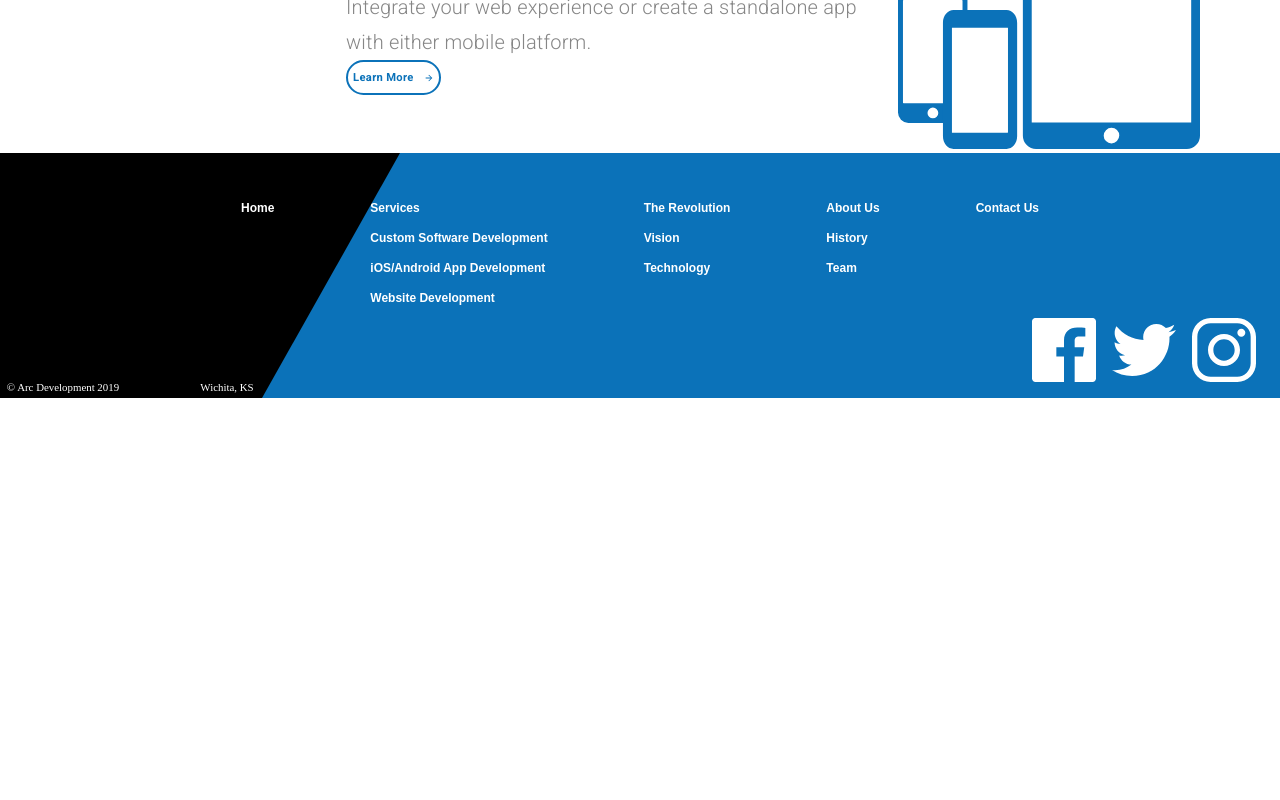
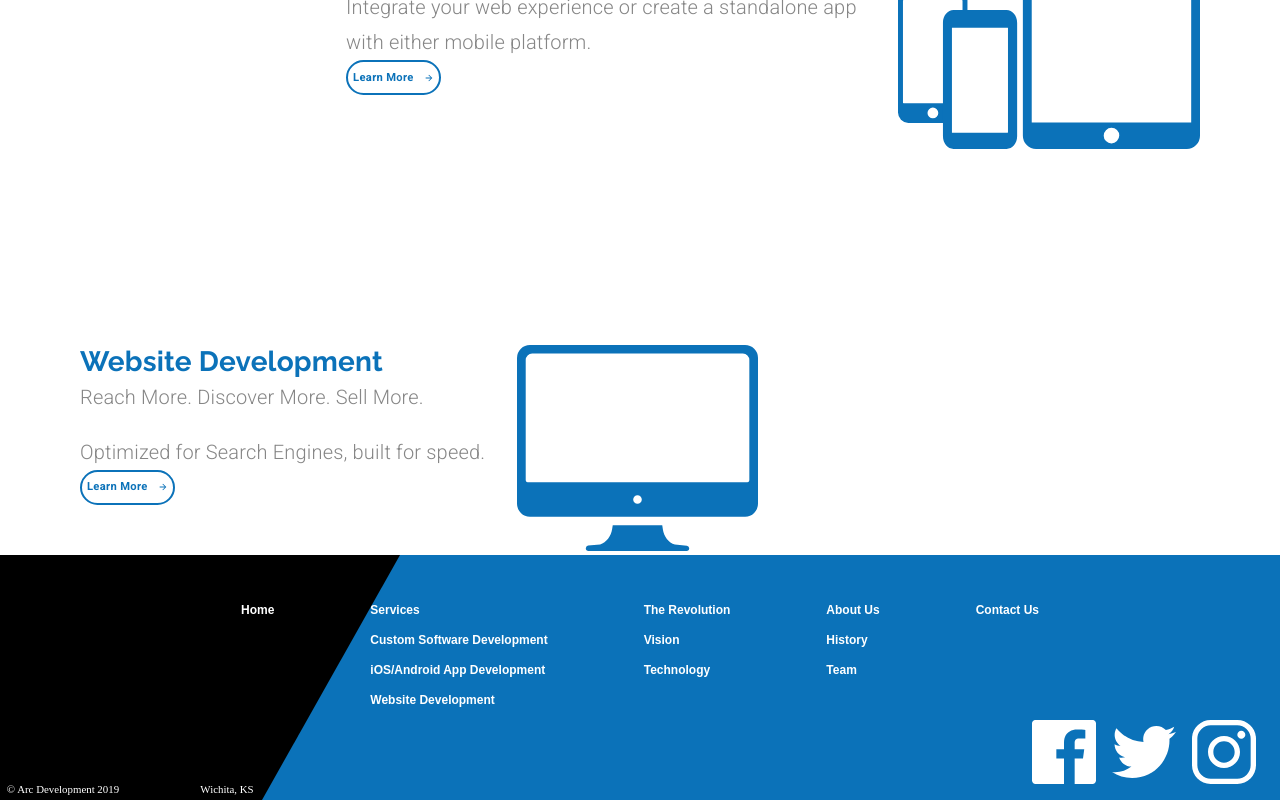
Before and after one commit to webkidt/arc-development, a React (Create React App) app: page / in a window 1280 px wide. Shown: the part 1297-2097 px from the top of the page. Before the commit the page ends 1695 px from the top, so only its background shows below. Built offline with nearby package versions, Linux system fonts and the light colour scheme; a web font is replaced by a local one.

Commit message:
Landing Page - Website Development Block

```diff
--- a/src/components/LandingPage.js
+++ b/src/components/LandingPage.js
@@ -12,6 +12,7 @@ import ButtonArrow from './ui/ButtonArrow';
 import animationData from '../animations/landinganimation/data';
 import customSoftwareIcon from '../assets/Custom Software Icon.svg';
 import mobileIcon from '../assets/mobileIcon.svg';
+import websitesIcon from '../assets/websiteIcon.svg';
 
 // const ServiceTitle = styled(Typography)({});
 
@@ -188,6 +189,37 @@ const LandingPage = () => {
           </Grid>
         </Grid>
       </Grid>
+      <Grid item>
+        {/*----- Websites Block -----*/}
+        <Grid
+          container
+          justifyContent={matchSM ? 'center' : undefined}
+          sx={{ marginTop: '12em', padding: { xs: '25px', md: '0' } }}
+        >
+          <Grid
+            item
+            marginLeft={matchSM ? '0' : '5em'}
+            textAlign={matchSM ? 'center' : undefined}
+          >
+            <Typography variant='h4'>Website Development</Typography>
+            <ServiceSubtitle variant='subtitle1'>
+              Reach More. Discover More. Sell More.
+            </ServiceSubtitle>
+            <Typography variant='subtitle1'>
+              Optimized for Search Engines, built for speed.
+            </Typography>
+            <ServiceLearnBtn variant='outlined'>
+              <Box component='span' mr='10px'>
+                Learn More
+              </Box>
+              <ButtonArrow width={10} height={10} fill={theme.palette.common.blue} />
+            </ServiceLearnBtn>
+          </Grid>
+          <Grid item>
+            <ServiceIcon alt='website icon' src={websitesIcon} />
+          </Grid>
+        </Grid>
+      </Grid>
     </Grid>
   );
 };
```
